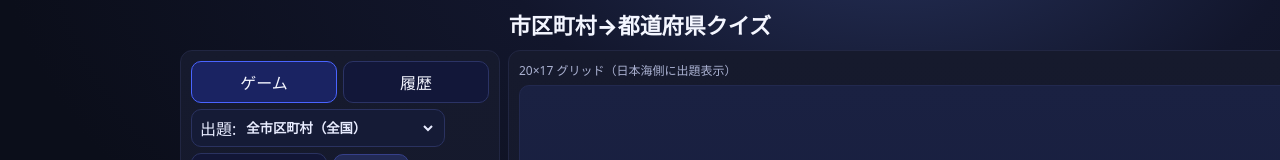
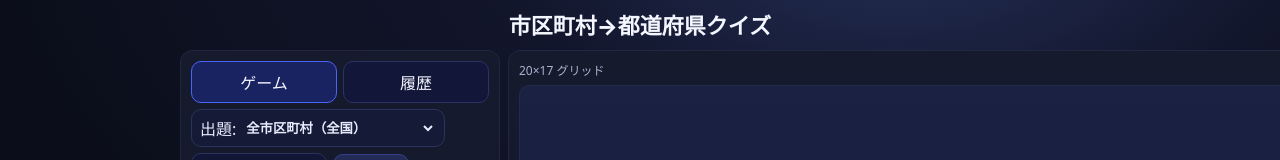
Before and after one commit to OK-SHIHA/townname, a plain HTML site: page index.html in a window 1280 px wide. Shown: the top 160 px of the page. Drawn offline with Linux system fonts and the light colour scheme; no server answers.

Commit message:
Update index.html

```diff
--- a/index.html
+++ b/index.html
@@ -176,7 +176,7 @@
   </section>
 
   <section class="panel map-wrap">
-    <div class="legend">20×17 グリッド（日本海側に出題表示）</div>
+    <div class="legend">20×17 グリッド</div>
     <div id="grid" class="grid" aria-label="日本の都道府県タイル地図">
       <div class="prompt-overlay">
         <!-- ふりがなを上、漢字を下 -->
```
